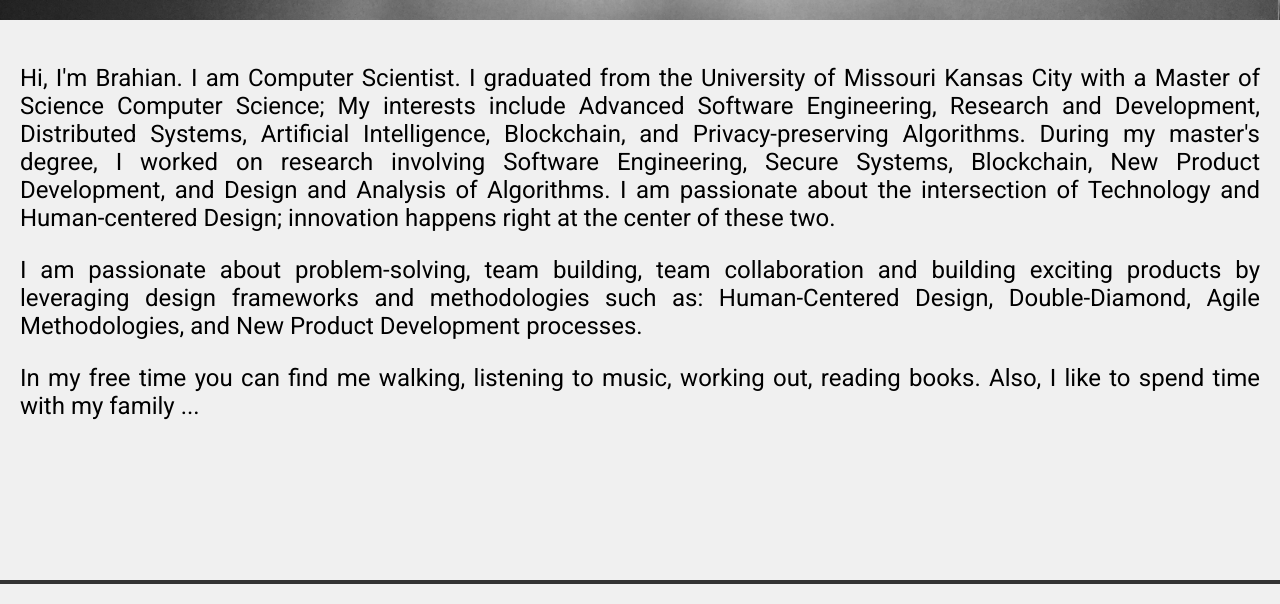
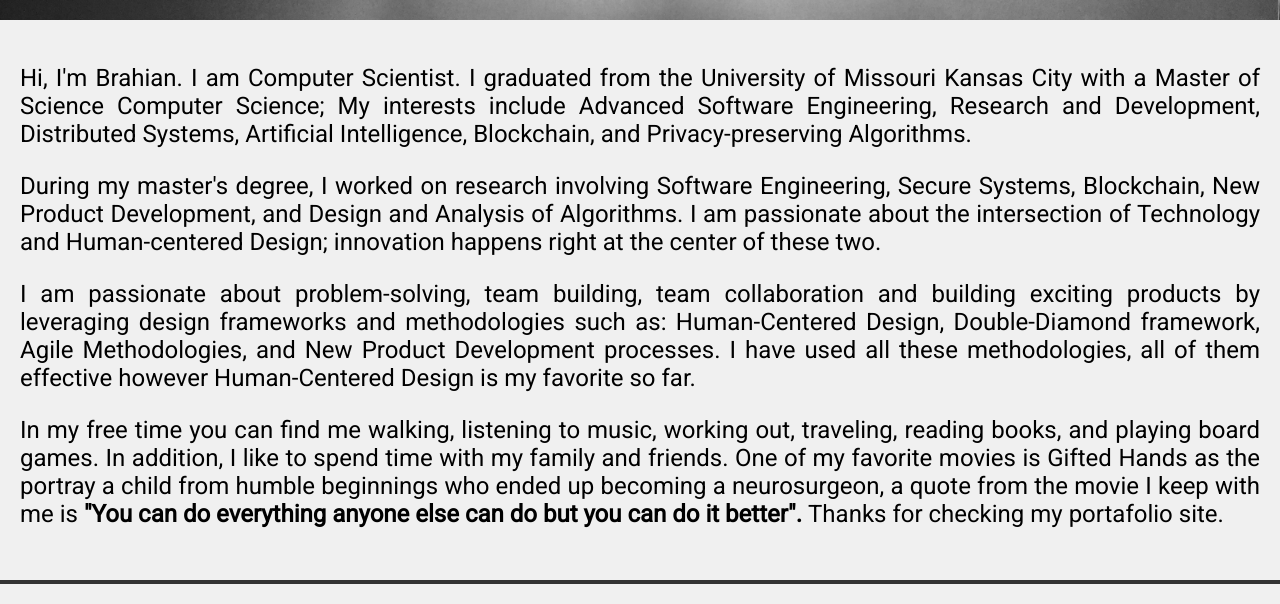
Before and after one commit to borbxr/borbxr.github.io, a plain HTML site: page resources/aboutme.html in a window 1280 px wide. Shown: the part 111-715 px from the top of the page. Drawn offline with Linux system fonts and the light colour scheme.

Commit message:
finalized aboutme and experience pages

```diff
--- a/resources/aboutme.html
+++ b/resources/aboutme.html
@@ -26,7 +26,8 @@
             with a Master of Science Computer Science; My interests include Advanced Software Engineering, Research and
             Development, Distributed Systems,
             Artificial Intelligence, Blockchain, and Privacy-preserving Algorithms.
-
+        </p>
+        <p>
             During my master's degree, I worked on research involving Software Engineering, Secure Systems, Blockchain,
             New Product Development,
             and Design and Analysis of Algorithms. I am passionate about the intersection of Technology and
@@ -35,11 +36,17 @@
         <p>
             I am passionate about problem-solving, team building, team collaboration and building
             exciting products by leveraging design frameworks and methodologies such as: Human-Centered Design,
-            Double-Diamond, Agile Methodologies, and New Product Development processes.
+            Double-Diamond framework, Agile Methodologies, and New Product Development processes. I have used
+            all these methodologies, all of them effective however Human-Centered Design is my favorite so
+            far.
         </p>
         <p>
-            In my free time you can find me walking, listening to music, working out, reading books.
-            Also, I like to spend time with my family ...
+            In my free time you can find me walking, listening to music, working out, traveling, reading books,
+            and playing board games. In addition, I like to spend time with my family and friends. One of my
+            favorite movies is Gifted Hands as the portray a child from humble beginnings who ended up becoming
+            a neurosurgeon, a quote from the movie I keep with me is <strong>"You can do everything anyone else can do
+                but you can do it better".
+            </strong>Thanks for checking my portafolio site.
         </p>
     </div>
 
```
Also changed, not shown: resources/experience.html (+2 -2 lines).
